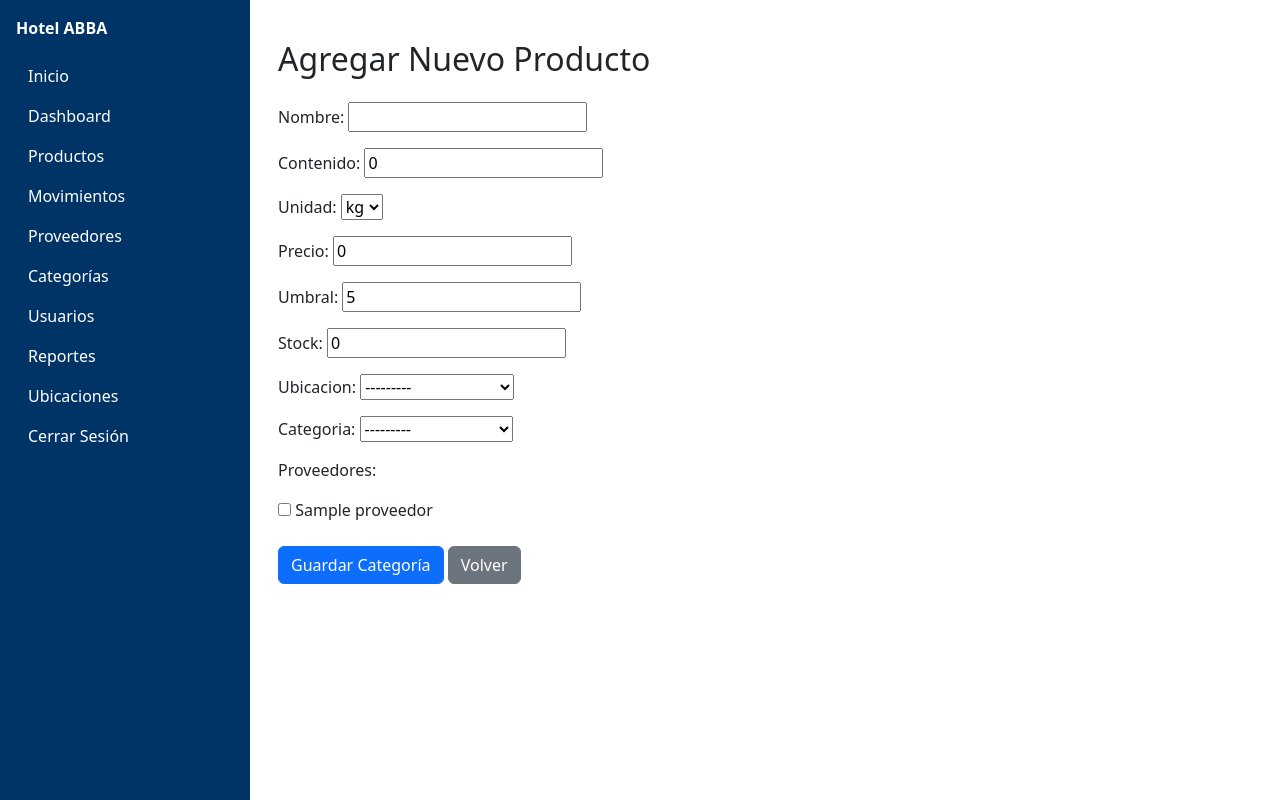
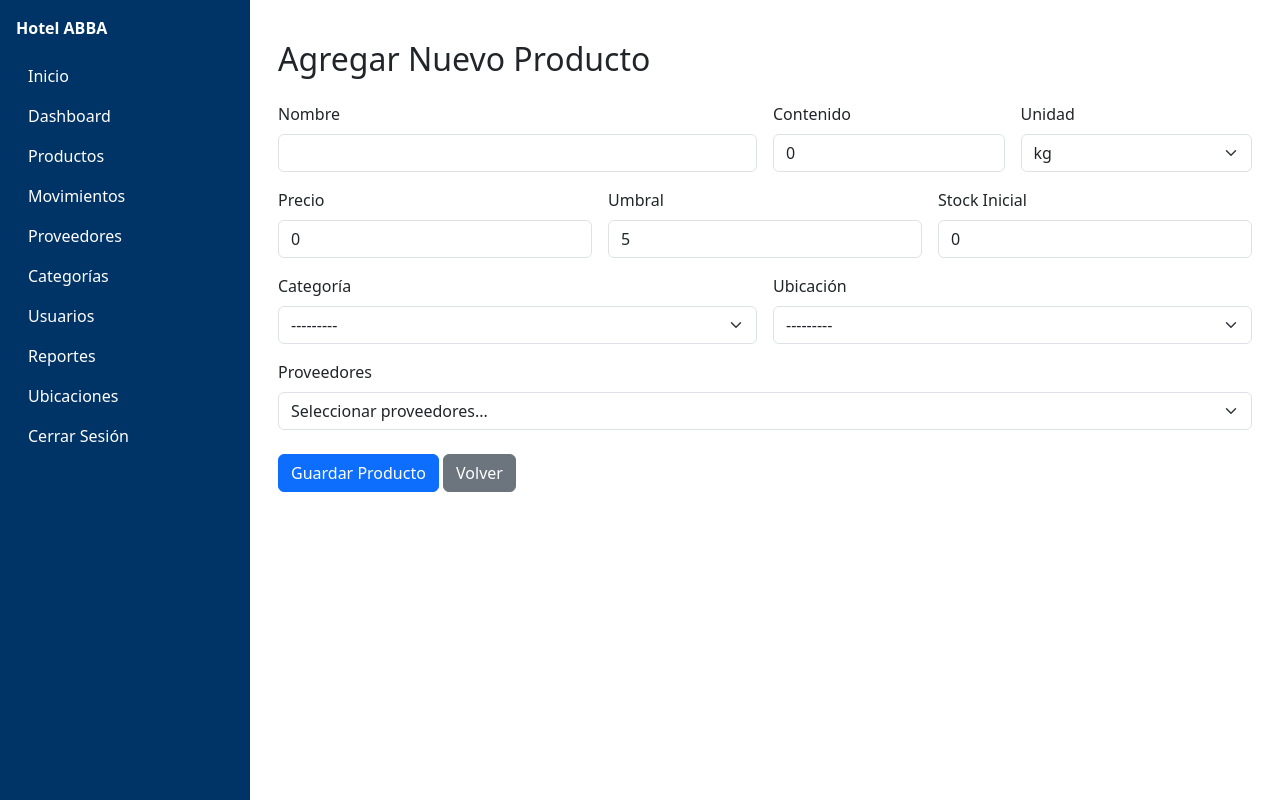
Before and after one commit to ArmaldoCasas/Hotel_ABBA_Inventario, a Django app: template templates/productos/agregar_productos.html in a window 1280 px wide. Run offline with Django 5.2, Linux system fonts and the light colour scheme; the template is opened without the code that fills it: values that come from a table or form of the project are taken from there, others are empty; tables that the repository leaves empty hold one stand-in row (values such as "Sample post").

Commit message:
mejoras visuales productos

```diff
--- a/Productos/forms.py
+++ b/Productos/forms.py
@@ -6,11 +6,22 @@ class ProductoForm(forms.ModelForm):
         queryset=Proveedor.objects.all(),
         widget=forms.CheckboxSelectMultiple,
         label="Proveedores",
+        required=False
     )
 
     class Meta:
         model = Producto
         fields = ['nombre', 'contenido', 'unidad', 'precio', 'umbral', 'stock', 'ubicacion', 'categoria']
+        widgets = {
+            'nombre': forms.TextInput(attrs={'class': 'form-control'}),
+            'contenido': forms.NumberInput(attrs={'class': 'form-control'}),
+            'unidad': forms.Select(attrs={'class': 'form-select'}),
+            'precio': forms.NumberInput(attrs={'class': 'form-control'}),
+            'umbral': forms.NumberInput(attrs={'class': 'form-control'}),
+            'stock': forms.NumberInput(attrs={'class': 'form-control'}),
+            'ubicacion': forms.Select(attrs={'class': 'form-select'}),
+            'categoria': forms.Select(attrs={'class': 'form-select'}),
+        }
 
     def save(self, commit=True):
         # 1. Guardar la instancia del Producto
--- a/templates/productos/agregar_productos.html
+++ b/templates/productos/agregar_productos.html
@@ -1,17 +1,110 @@
-{% extends "base.html" %}
+{% extends "base.html" %} {% block title %} Agregar Item - Hotel ABBA
+{% endblock %} {% block content %}
 
-{% block title %}Agregar Item - Hotel ABBA{% endblock %}
+<div class="container mt-4">
+  <h2 class="mb-4">Agregar Nuevo Producto</h2>
+  <form method="post">
+    {% csrf_token %}
 
-{% block content %}
-<div class="container mt-4">
-    <h2 class="mb-4">Agregar Nuevo Producto</h2>
-    <form method="post">
-        {% csrf_token %}
-        {{ formulario_productos.as_p}}
-        <div class="mt-4">
-            <button type="submit" class="btn btn-primary">Guardar Categoría</button>
-            <a href="{% url 'listado_productos' %}" class="btn btn-secondary">Volver</a>
+    <div class="row g-3">
+      <!-- Render standard fields manually to control layout -->
+      <div class="col-md-6">
+        <label
+          for="{{ formulario_productos.nombre.id_for_label }}"
+          class="form-label"
+          >Nombre</label
+        >
+        {{ formulario_productos.nombre }} {% if formulario_productos.nombre.errors %}
+        <div class="text-danger small">
+          {{ formulario_productos.nombre.errors }}
         </div>
-    </form>
+        {% endif %}
+      </div>
+      <div class="col-md-3">
+        <label
+          for="{{ formulario_productos.contenido.id_for_label }}"
+          class="form-label"
+          >Contenido</label
+        >
+        {{ formulario_productos.contenido }}
+      </div>
+      <div class="col-md-3">
+        <label
+          for="{{ formulario_productos.unidad.id_for_label }}"
+          class="form-label"
+          >Unidad</label
+        >
+        {{ formulario_productos.unidad }}
+      </div>
+
+      <div class="col-md-4">
+        <label
+          for="{{ formulario_productos.precio.id_for_label }}"
+          class="form-label"
+          >Precio</label
+        >
+        {{ formulario_productos.precio }}
+      </div>
+      <div class="col-md-4">
+        <label
+          for="{{ formulario_productos.umbral.id_for_label }}"
+          class="form-label"
+          >Umbral</label
+        >
+        {{ formulario_productos.umbral }}
+      </div>
+      <div class="col-md-4">
+        <label
+          for="{{ formulario_productos.stock.id_for_label }}"
+          class="form-label"
+          >Stock Inicial</label
+        >
+        {{ formulario_productos.stock }}
+      </div>
+
+      <div class="col-md-6">
+        <label
+          for="{{ formulario_productos.categoria.id_for_label }}"
+          class="form-label"
+          >Categoría</label
+        >
+        {{ formulario_productos.categoria }}
+      </div>
+      <div class="col-md-6">
+        <label
+          for="{{ formulario_productos.ubicacion.id_for_label }}"
+          class="form-label"
+          >Ubicación</label
+        >
+        {{ formulario_productos.ubicacion }}
+      </div>
+
+      <!-- Custom Provider Selection -->
+      <div class="col-12">
+        <label class="form-label">Proveedores</label>
+        <details>
+          <summary class="form-select">Seleccionar proveedores...</summary>
+          <div
+            class="card card-body mt-1"
+            style="max-height: 200px; overflow-y: auto"
+          >
+            {{ formulario_productos.proveedores_seleccionados }}
+          </div>
+        </details>
+        {% if formulario_productos.proveedores_seleccionados.errors %}
+        <div class="text-danger small mt-1">
+          {{ formulario_productos.proveedores_seleccionados.errors }}
+        </div>
+        {% endif %}
+      </div>
+    </div>
+
+    <div class="mt-4">
+      <button type="submit" class="btn btn-primary">Guardar Producto</button>
+      <a href="{% url 'listado_productos' %}" class="btn btn-secondary"
+        >Volver</a
+      >
+    </div>
+  </form>
 </div>
 {% endblock %}
--- a/templates/productos/listado_productos.html
+++ b/templates/productos/listado_productos.html
@@ -53,6 +53,9 @@
                 <div class="col-12 col-md-3 d-flex align-items-end">
                     <button type="submit" class="btn btn-primary w-100">Filtrar</button>
                 </div>
+                <div class="col-12 col-md-3 d-flex right-items-end">
+                    <a href="{% url 'listado_productos' %}" class="btn btn-secondary w-100">Restablecer filtros</a>
+                </div>
             </form>
         </div>
     </div>
```
